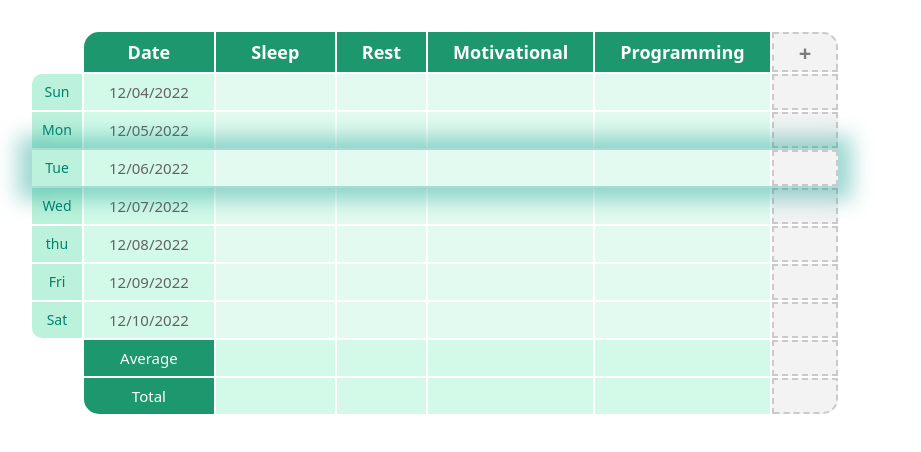
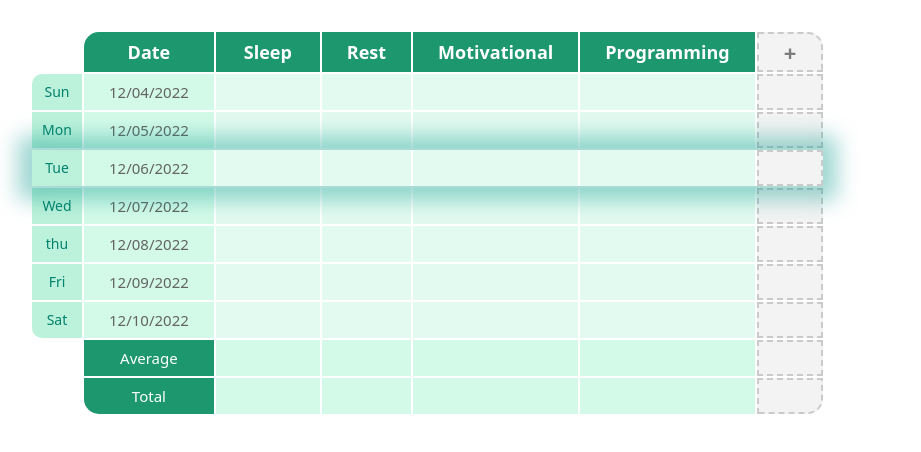
Before and after one commit to Hamid-Hey/dayboard, a plain HTML site: page index.html in a window 1280 px wide. Shown: the whole page, without its empty margins (0-921 px from the left). Drawn offline with Linux system fonts and the light colour scheme.

Commit message:
feat: improve input style and minor corrections

```diff
--- a/index.html
+++ b/index.html
@@ -4,7 +4,7 @@
     <meta charset="UTF-8" />
     <meta http-equiv="X-UA-Compatible" content="IE=edge" />
     <meta name="viewport" content="width=device-width, initial-scale=1.0" />
-    <title>i-Logger</title>
+    <title>dayboard</title>
     <link rel="stylesheet" href="./style.css" />
   </head>
   <body>
@@ -25,7 +25,7 @@
         <tr class="table__row" id="Sunday">
           <td class="week-days">Sun</td>
           <td class="table__cell table__date"></td>
-          <td class="table__cell">
+          <td class="table__cell table__cell-sleep">
             <input
               type="text"
               class="input"
@@ -42,7 +42,7 @@
         <tr class="table__row" id="Monday">
           <td class="week-days">Mon</td>
           <td class="table__cell table__date"></td>
-          <td class="table__cell">
+          <td class="table__cell table__cell-sleep">
             <input
               type="text"
               class="input"
@@ -59,7 +59,7 @@
         <tr class="table__row" id="Tuesday">
           <td class="week-days">Tue</td>
           <td class="table__cell table__date"></td>
-          <td class="table__cell">
+          <td class="table__cell table__cell-sleep">
             <input
               type="text"
               class="input"
@@ -76,7 +76,7 @@
         <tr class="table__row" id="Wednesday">
           <td class="week-days">Wed</td>
           <td class="table__cell table__date"></td>
-          <td class="table__cell">
+          <td class="table__cell table__cell-sleep">
             <input
               type="text"
               class="input"
@@ -93,7 +93,7 @@
         <tr class="table__row" id="Thursday">
           <td class="week-days">thu</td>
           <td class="table__cell table__date"></td>
-          <td class="table__cell">
+          <td class="table__cell table__cell-sleep">
             <input
               type="text"
               class="input"
@@ -110,7 +110,7 @@
         <tr class="table__row" id="Friday">
           <td class="week-days">Fri</td>
           <td class="table__cell table__date"></td>
-          <td class="table__cell">
+          <td class="table__cell table__cell-sleep">
             <input
               type="text"
               class="input"
@@ -127,7 +127,7 @@
         <tr class="table__row" id="Saturday">
           <td class="week-days">Sat</td>
           <td class="table__cell table__date"></td>
-          <td class="table__cell">
+          <td class="table__cell table__cell-sleep">
             <input
               type="text"
               class="input"
--- a/script.js
+++ b/script.js
@@ -126,7 +126,11 @@ function timeFormater(timeInSeconds) {
   const minutes = Math.floor((timeInSeconds - hours * 3600) / 60);
   const seconds = Math.floor(timeInSeconds - (hours * 3600 + minutes * 60));
 
-  return `${hours}:${minutes}:${seconds}`;
+  if (hours + minutes + seconds !== 0) {
+    return `${hours}:${minutes}:${seconds}`;
+  } else {
+    return "";
+  }
 }
 
 function onBlur() {
--- a/style.css
+++ b/style.css
@@ -9,6 +9,10 @@ html {
 body {
   margin: 30px;
   padding: 0;
+}
+
+input:focus {
+  outline: none;
 }
 
 .table__header {
@@ -179,10 +183,17 @@ table > thead {
   color: rgb(99, 99, 99);
   background: none;
   text-align: center;
-  width: 65px;
+  width: 100px;
+  height: 30px;
   border: none;
 }
+
+
 
 .table__cell:hover {
   background-color: rgb(193, 243, 221);
 }
+
+.table__cell-sleep {
+  padding: 0px !important;
+}
```
